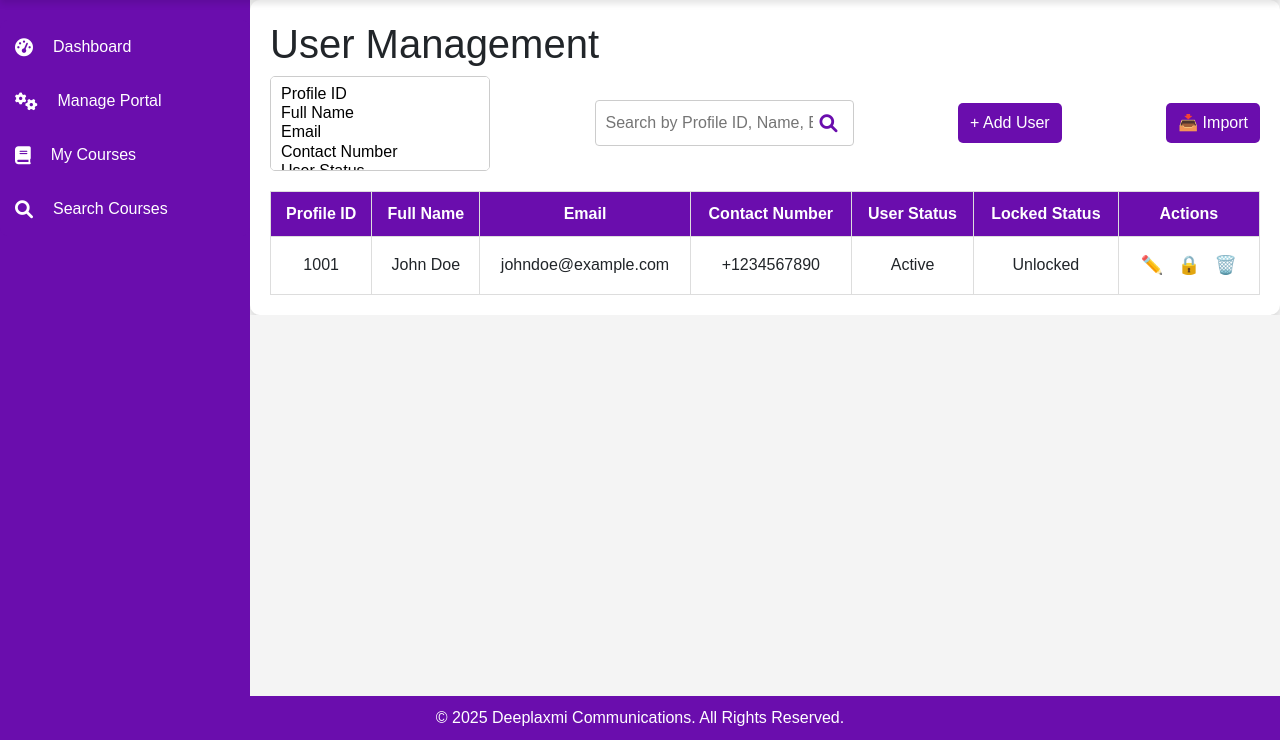
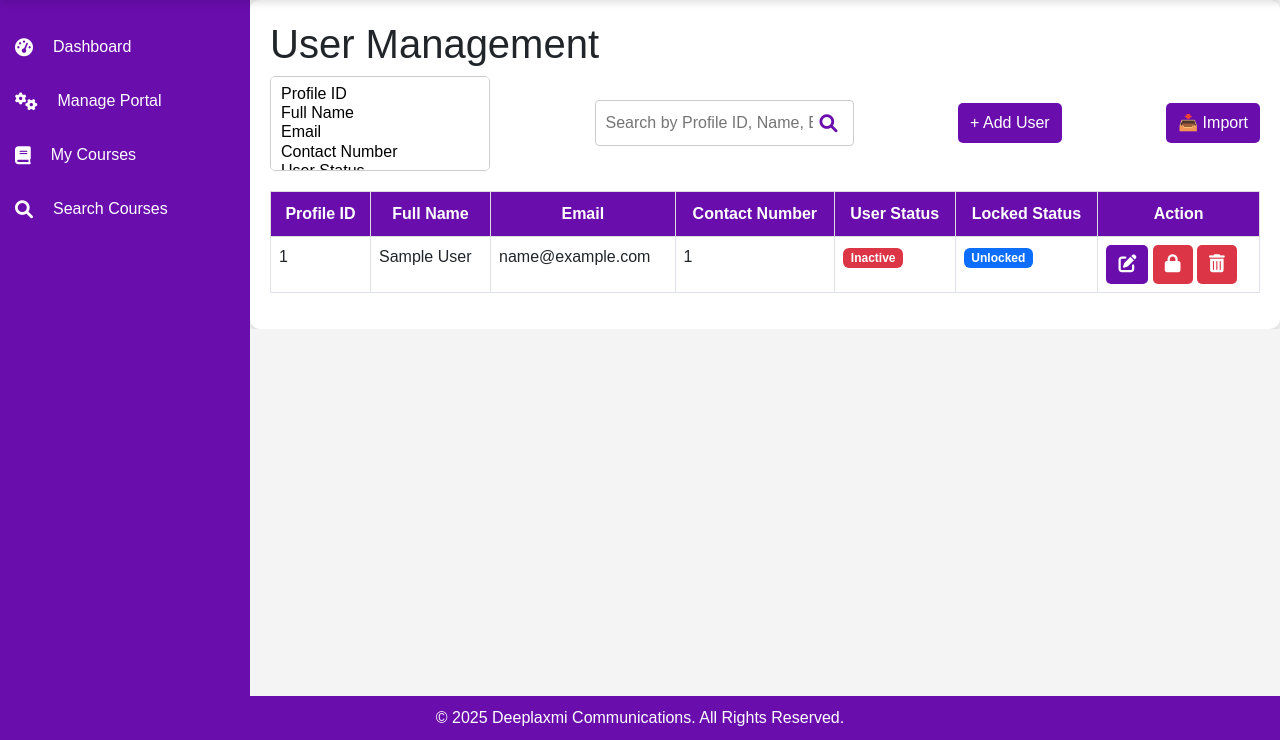
Before and after one commit to akshaymandale/Unlockyourskills, a PHP site: template views/user_management.php in a window 1280 px wide. Shown: the part 60-800 px from the top of the page. Run offline with PHP 8.4, Linux system fonts and the light colour scheme; the template is opened without the code that fills it: most values are stand-ins (such as "Sample title", 1, 10 or a date in 2020); data that the repository does not hold is empty.

Commit message:
usermanagement fetch users and lock unlock and delete button

```diff
--- a/public/css/style.css
+++ b/public/css/style.css
@@ -614,3 +614,50 @@ html, body {
     border: 2px solid red !important;
     background-color: #ffe6e6; /* Light red background */
 }
+
+/* ✅ Theme Colors */
+.theme-btn-primary {
+    background-color: #6A0DAD; /* Theme Purple */
+    color: white;
+    border: none;
+    padding: 6px 12px;
+    border-radius: 5px;
+    transition: background 0.3s ease-in-out;
+}
+
+.theme-btn-primary:hover {
+    background-color: #530b8a; /* Darker shade */
+}
+
+.theme-btn-warning {
+    background-color: #FFC107; /* Theme Yellow */
+    color: black;
+    border: none;
+    padding: 6px 12px;
+    border-radius: 5px;
+    transition: background 0.3s ease-in-out;
+}
+
+.theme-btn-warning:hover {
+    background-color: #e0a800; /* Darker shade */
+}
+
+.theme-btn-danger {
+    background-color: #DC3545; /* Theme Red */
+    color: white;
+    border: none;
+    padding: 6px 12px;
+    border-radius: 5px;
+    transition: background 0.3s ease-in-out;
+}
+
+.theme-btn-danger:hover {
+    background-color: #bd2130; /* Darker shade */
+}
+
+
+/* ✅ Uniform Button Sizing */
+.btn-sm {
+    min-width: 35px;
+    text-align: center;
+}
--- a/views/add_user.php
+++ b/views/add_user.php
@@ -117,10 +117,10 @@ $countries = $stmt->fetchAll(PDO::FETCH_ASSOC);
                         <label>Locked Status :</label>
                         <div>
                             <label>
-                                <input type="radio" name="locked_status" value="Locked"> Locked
+                                <input type="radio" name="locked_status" value="1"> Locked
                             </label>
                             <label>
-                                <input type="radio" name="locked_status" value="Unlocked" checked> Unlocked
+                                <input type="radio" name="locked_status" value="0" checked> Unlocked
                             </label>
                         </div>
                     </div>
--- a/views/user_management.php
+++ b/views/user_management.php
@@ -30,8 +30,8 @@
     </div>
 
     <!-- ✅ User Grid View -->
-    <table class="user-grid">
-        <thead>
+    <table class="table table-bordered">
+        <thead class="user-grid">
             <tr>
                 <th>Profile ID</th>
                 <th>Full Name</th>
@@ -39,23 +39,68 @@
                 <th>Contact Number</th>
                 <th>User Status</th>
                 <th>Locked Status</th>
-                <th>Actions</th>
+                <th>Action</th>
             </tr>
         </thead>
         <tbody>
-            <tr>
-                <td>1001</td>
-                <td>John Doe</td>
-                <td>johndoe@example.com</td>
-                <td>+1234567890</td>
-                <td>Active</td>
-                <td>Unlocked</td>
-                <td>
-                    <button class="edit-btn">✏️</button>
-                    <button class="lock-btn">🔒</button>
-                    <button class="delete-btn">🗑️</button>
-                </td>
-            </tr>
+            <?php if (!empty($users)): ?>
+                <?php foreach ($users as $user): ?>
+                    <tr>
+                        <td><?php echo htmlspecialchars($user['profile_id']); ?></td>
+                        <td><?php echo htmlspecialchars($user['full_name']); ?></td>
+                        <td><?php echo htmlspecialchars($user['email']); ?></td>
+                        <td><?php echo htmlspecialchars($user['contact_number']); ?></td>
+                        <td>
+                            <?php echo ($user['user_status'] == 1) ?
+                                '<span class="badge bg-success">Active</span>' :
+                                '<span class="badge bg-danger">Inactive</span>'; ?>
+                        </td>
+                        <td>
+                            <?php echo ($user['locked_status'] == 1) ?
+                                '<span class="badge bg-warning">Locked</span>' :
+                                '<span class="badge bg-primary">Unlocked</span>'; ?>
+                        </td>
+                        <td>
+                            <!-- ✅ Edit Button (Consistent Theme) -->
+                            <a href="index.php?controller=UserManagementController&action=editUser&id=<?php echo $user['profile_id']; ?>"
+                            class="btn btn-sm theme-btn-primary edit-btn"
+                            title="Edit User">
+                                <i class="fas fa-edit"></i>
+                            </a>
+
+                            <!-- ✅ Lock/Unlock Button (Consistent Theme) -->
+                            <?php if ($user['locked_status'] == 1): ?>
+                                <a href="index.php?controller=UserManagementController&action=toggleLock&id=<?php echo $user['profile_id']; ?>&status=0"
+                                class="btn btn-sm theme-btn-warning lock-btn"
+                                title="Unlock User"
+                                onclick="return confirm('Are you sure you want to unlock this user?');">
+                                    <i class="fas fa-lock-open"></i>
+                                </a>
+                            <?php else: ?>
+                                <a href="index.php?controller=UserManagementController&action=toggleLock&id=<?php echo $user['profile_id']; ?>&status=1"
+                                class="btn btn-sm theme-btn-danger lock-btn"
+                                title="Lock User"
+                                onclick="return confirm('Are you sure you want to lock this user?');">
+                                    <i class="fas fa-lock"></i>
+                                </a>
+                            <?php endif; ?>
+
+                            <!-- ✅ Delete Button (Soft Delete) -->
+                            <a href="index.php?controller=UserManagementController&action=deleteUser&id=<?php echo $user['profile_id']; ?>"
+                            class="btn btn-sm theme-btn-danger delete-btn"
+                            title="Delete User"
+                            onclick="return confirm('Are you sure you want to delete this user? This action is reversible.');">
+                                <i class="fas fa-trash-alt"></i>
+                            </a>
+
+                        </td>
+                    </tr>
+                <?php endforeach; ?>
+            <?php else: ?>
+                <tr>
+                    <td colspan="6" class="text-center">No users found.</td>
+                </tr>
+            <?php endif; ?>
         </tbody>
     </table>
 </div>
```
Also changed, not shown: controllers/UserManagementController.php (+42 -13 lines), index.php (+10 -0 lines), models/UserModel.php (+30 -0 lines).
